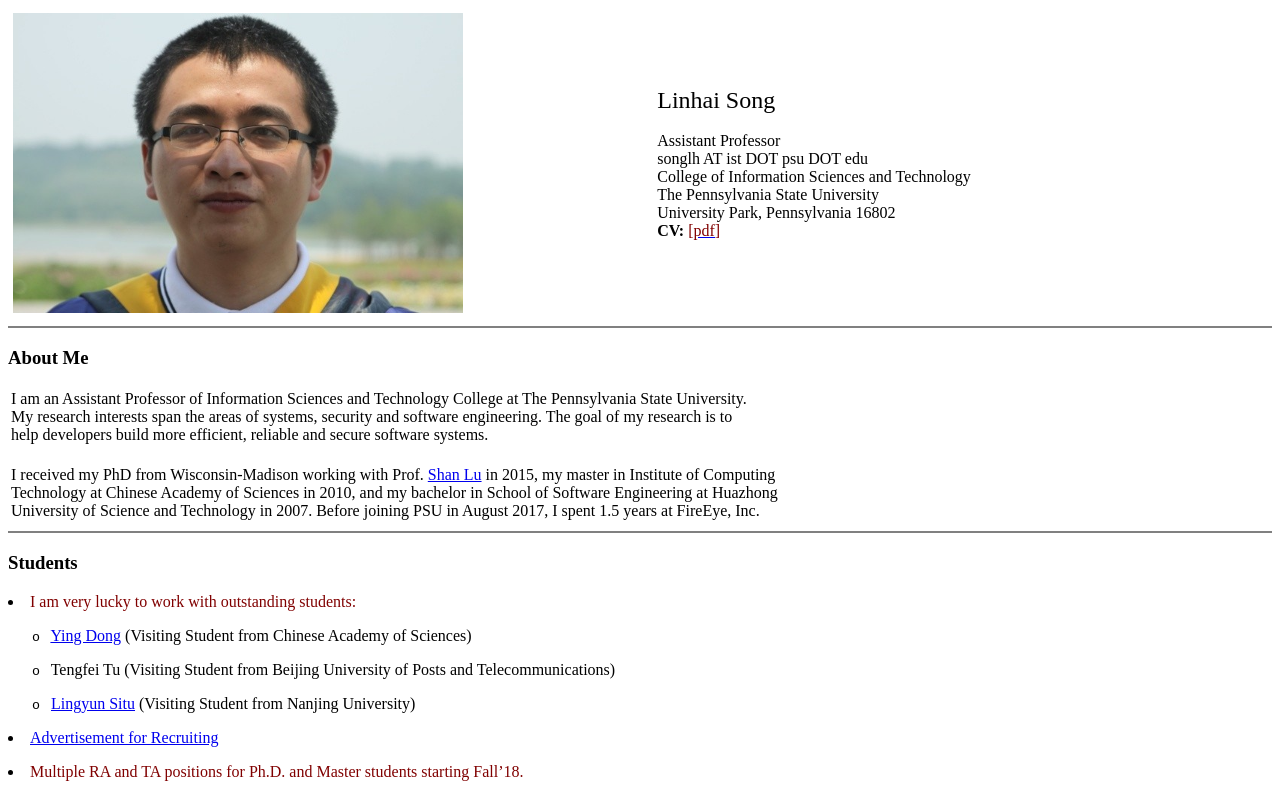
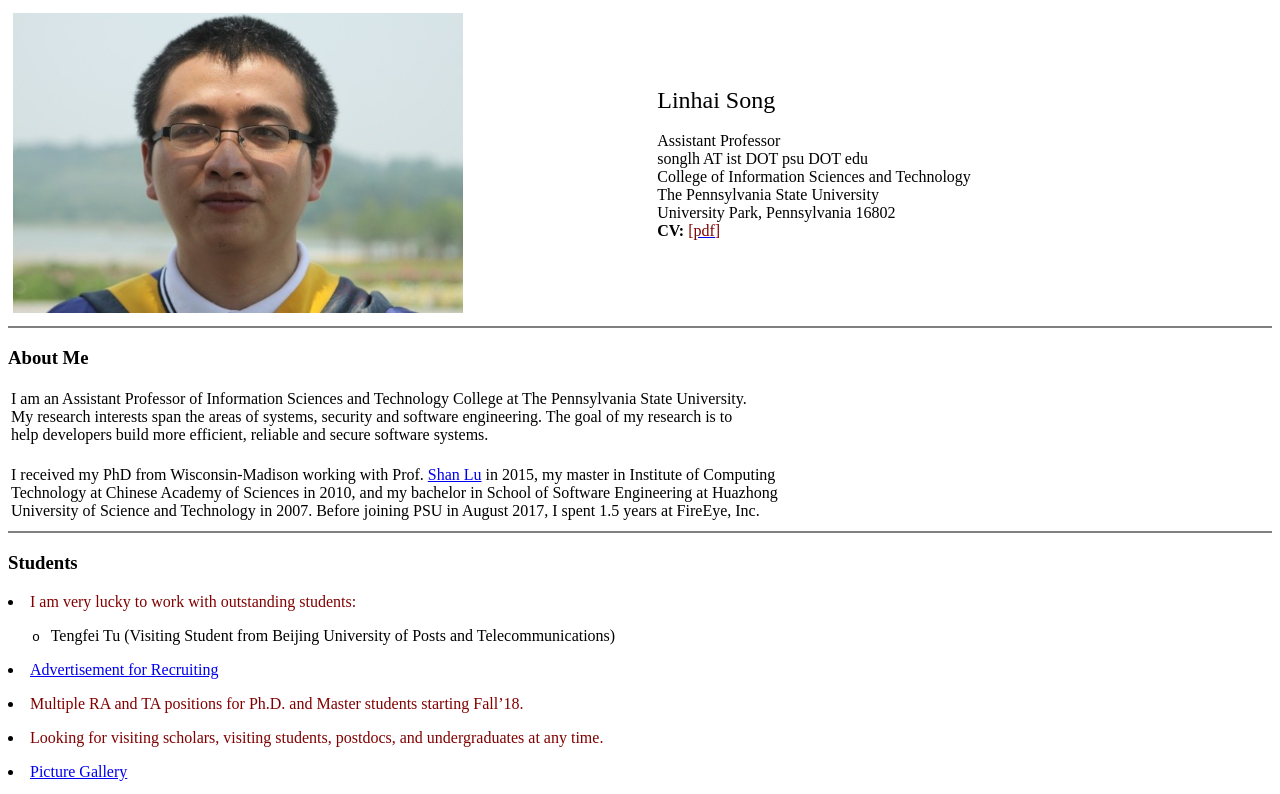
Before and after one commit to songlh/songlh.github.com, a plain HTML site: page index.html in a window 1280 px wide. Shown: the top 794 px of the page. Drawn offline with Linux system fonts and the light colour scheme.

Commit message:
change students list

```diff
--- a/index.html
+++ b/index.html
@@ -53,18 +53,9 @@ University of Science and Technology in 2007. Before joining PSU in August 2017,
 </li>
 </p>
 
-  <p class=MsoNormal style='mso-margin-top-alt:auto;mso-margin-bottom-alt:auto;margin-left:.5in;text-indent:-.25in;mso-list:l2 level2 lfo4;tab-stops:list .5in'>
-  <span style='mso-fareast-font-family:"Times New Roman"'><![if !supportLists]><span style='font-size:10.0pt;mso-bidi-font-size:13.5pt;font-family:"Courier New"; mso-fareast-font-family:"Courier New";mso-bidi-font-weight:bold'><span style='mso-list:Ignore'>o<span style='font:7.0pt "Times New Roman"'>&nbsp;&nbsp;&nbsp;</span></span></span><![endif]>
-  <a href="https://pinkymm.github.io/">Ying Dong</a> (Visiting Student from Chinese Academy of Sciences)</span><b><span style='font-size:13.5pt'><o:p></o:p></span></b></p>
-
-  <p class=MsoNormal style='mso-margin-top-alt:auto;mso-margin-bottom-alt:auto;margin-left:.5in;text-indent:-.25in;mso-list:l2 level2 lfo4;tab-stops:list .5in'>
-  <span style='mso-fareast-font-family:"Times New Roman"'><![if !supportLists]><span style='font-size:10.0pt;mso-bidi-font-size:13.5pt;font-family:"Courier New"; mso-fareast-font-family:"Courier New";mso-bidi-font-weight:bold'><span style='mso-list:Ignore'>o<span style='font:7.0pt "Times New Roman"'>&nbsp;&nbsp;&nbsp;</span></span></span><![endif]>
+<p class=MsoNormal style='mso-margin-top-alt:auto;mso-margin-bottom-alt:auto;margin-left:.5in;text-indent:-.25in;mso-list:l2 level2 lfo4;tab-stops:list .5in'>
+<span style='mso-fareast-font-family:"Times New Roman"'><![if !supportLists]><span style='font-size:10.0pt;mso-bidi-font-size:13.5pt;font-family:"Courier New"; mso-fareast-font-family:"Courier New";mso-bidi-font-weight:bold'><span style='mso-list:Ignore'>o<span style='font:7.0pt "Times New Roman"'>&nbsp;&nbsp;&nbsp;</span></span></span><![endif]>
   Tengfei Tu (Visiting Student from Beijing University of Posts and Telecommunications)</span><b><span style='font-size:13.5pt'><o:p></o:p></span></b></p>
-
-  <p class=MsoNormal style='mso-margin-top-alt:auto;mso-margin-bottom-alt:auto;margin-left:.5in;text-indent:-.25in;mso-list:l2 level2 lfo4;tab-stops:list .5in'>
-  <span style='mso-fareast-font-family:"Times New Roman"'><![if !supportLists]><span style='font-size:10.0pt;mso-bidi-font-size:13.5pt;font-family:"Courier New"; mso-fareast-font-family:"Courier New";mso-bidi-font-weight:bold'><span style='mso-list:Ignore'>o<span style='font:7.0pt "Times New Roman"'>&nbsp;&nbsp;&nbsp;</span></span></span><![endif]>
-  <a href="https://stuartly.github.io/">Lingyun Situ</a> (Visiting Student from Nanjing University)</span><b><span style='font-size:13.5pt'><o:p></o:p></span></b></p>
-
 
 
 <p>
```
